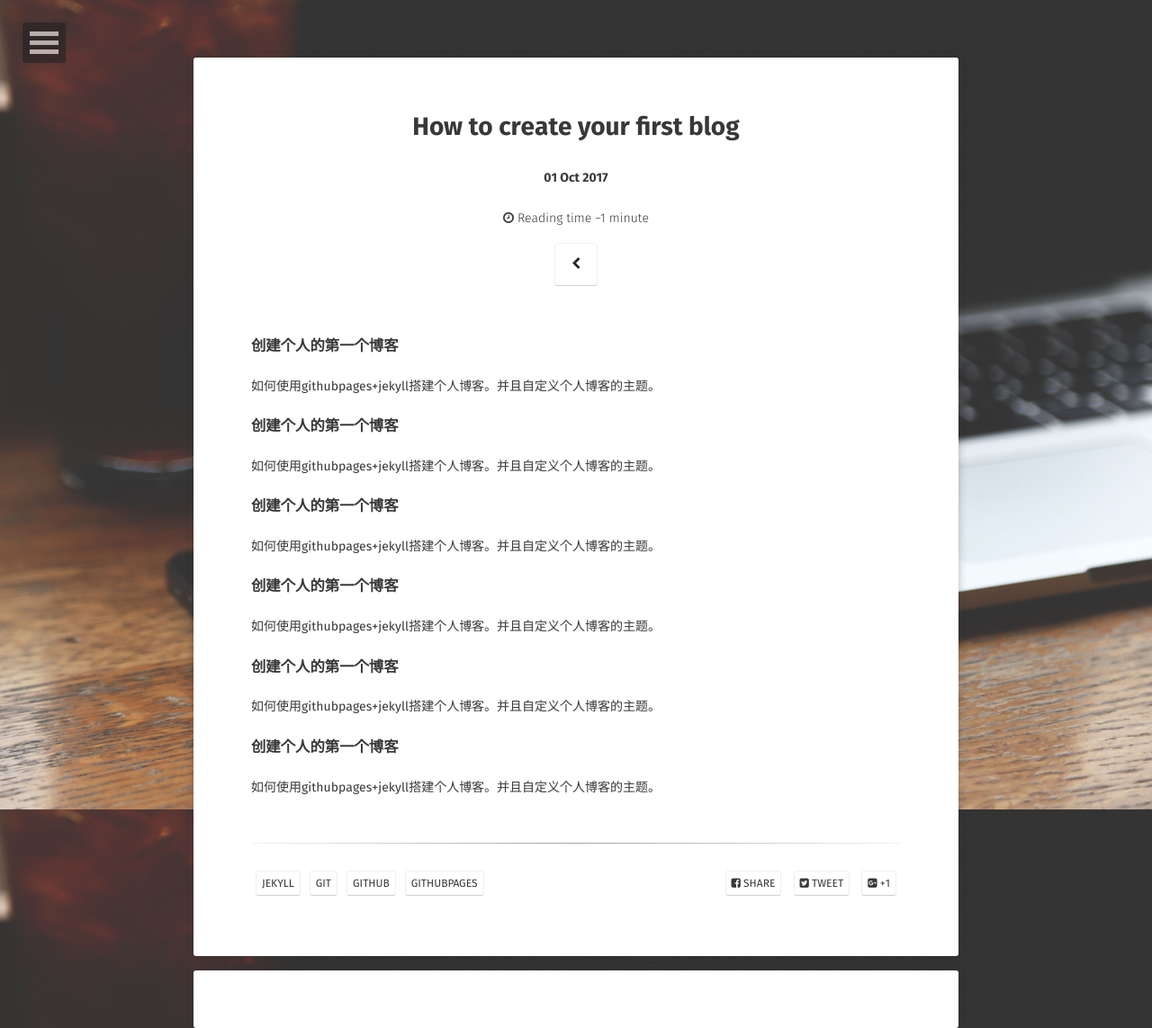
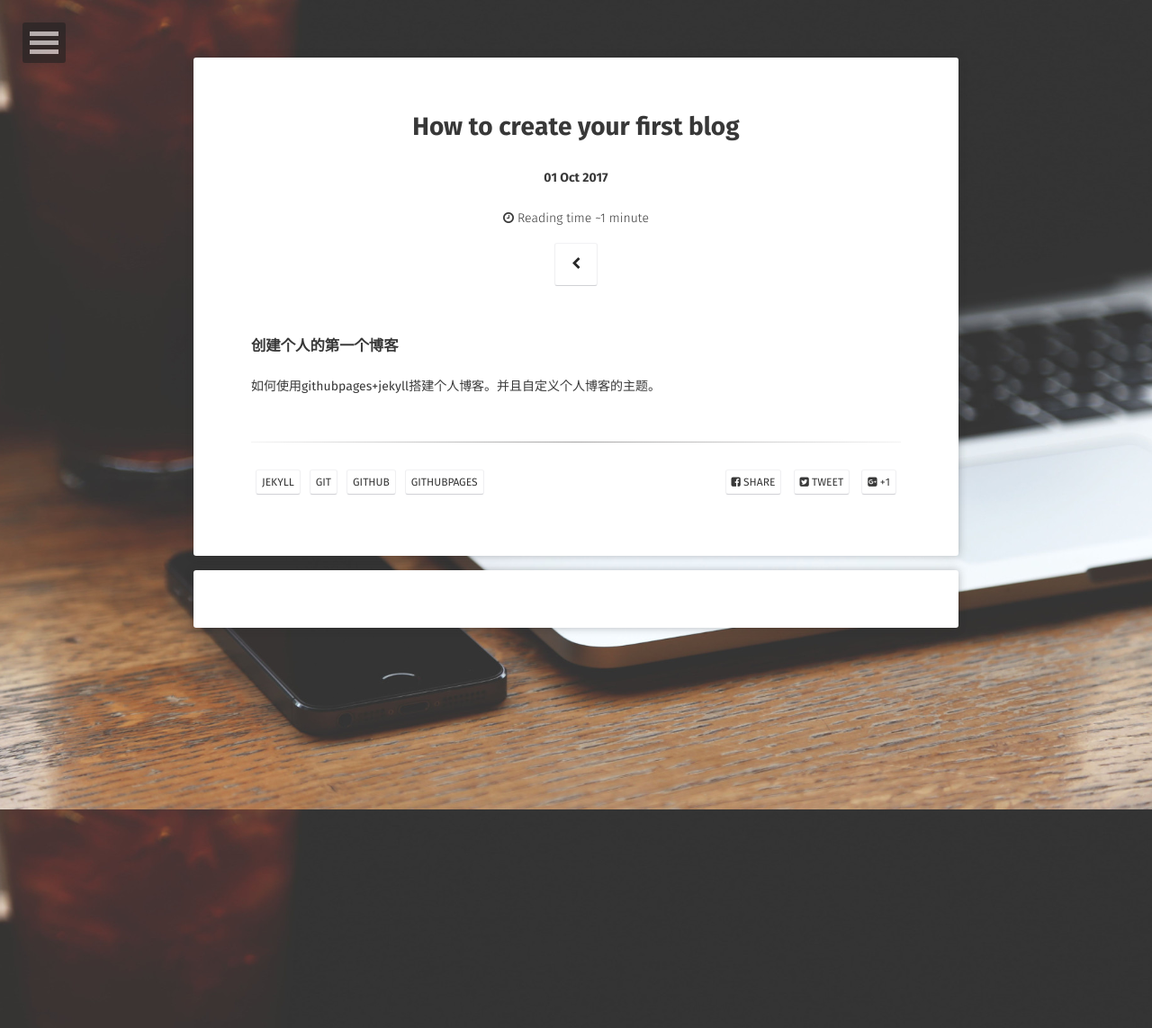
Before and after one commit to xcs-go/xcs.github.io, a Jekyll site: the page built from _posts/2017-10-1-how-to-create-your-firstblog.md, in a window 1280 px wide. Shown: the whole page at 90% size. Built offline with Jekyll 4.4.1, drawn with Linux system fonts in a browser that asks for light colours; some web fonts are replaced; comment, search, counter and statistics services are not loaded.

Commit message:
个人页面

```diff
--- a/_posts/2017-10-1-how-to-create-your-firstblog.md
+++ b/_posts/2017-10-1-how-to-create-your-firstblog.md
@@ -13,14 +13,3 @@ comments: true
 
 ### 创建个人的第一个博客
 如何使用githubpages+jekyll搭建个人博客。并且自定义个人博客的主题。
-
-### 创建个人的第一个博客
-如何使用githubpages+jekyll搭建个人博客。并且自定义个人博客的主题。
-### 创建个人的第一个博客
-如何使用githubpages+jekyll搭建个人博客。并且自定义个人博客的主题。
-### 创建个人的第一个博客
-如何使用githubpages+jekyll搭建个人博客。并且自定义个人博客的主题。
-### 创建个人的第一个博客
-如何使用githubpages+jekyll搭建个人博客。并且自定义个人博客的主题。
-### 创建个人的第一个博客
-如何使用githubpages+jekyll搭建个人博客。并且自定义个人博客的主题。
```
Also changed, not shown: about/2017-10-01-about-me.md (+1 -1 lines).
